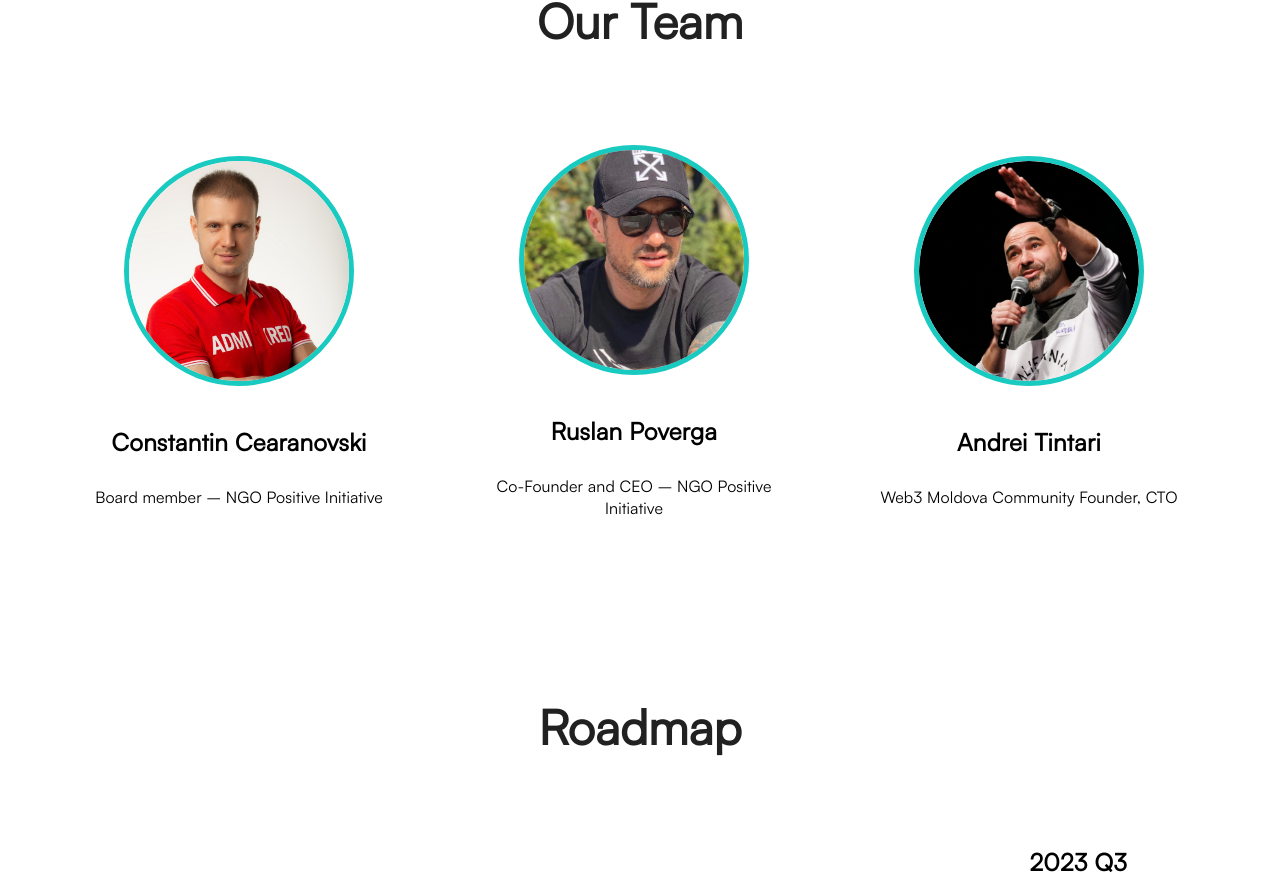
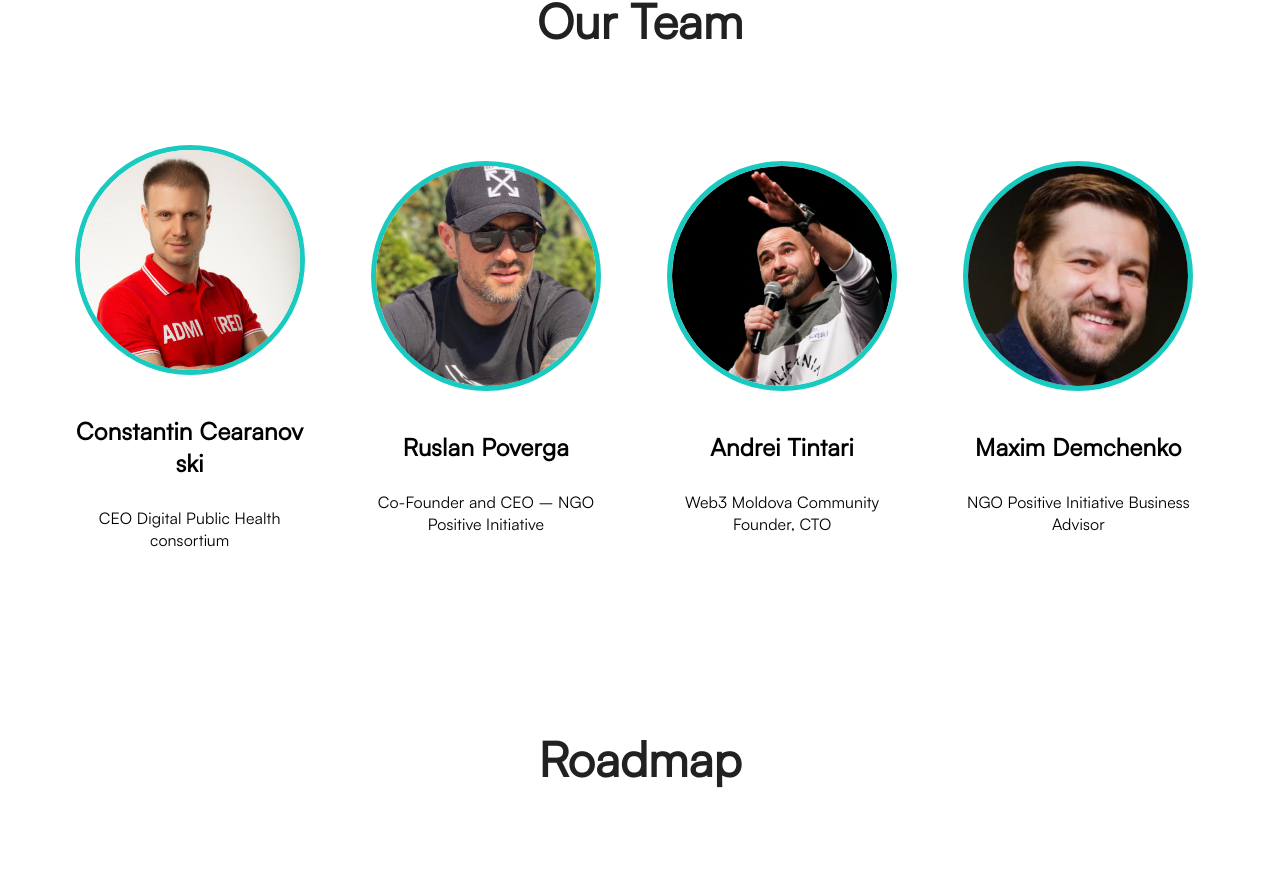
Before and after one commit to iovitatudor/blockaids, a Vue app: page / in a window 1280 px wide. Shown: the part 4448-5330 px from the top of the page. Built offline with nearby package versions, Linux system fonts and the light colour scheme.

Commit message:
Add new team member

```diff
--- a/src/components/TeamSection.vue
+++ b/src/components/TeamSection.vue
@@ -25,7 +25,7 @@ export default {
         id: 0,
         photo: "team1.jpg",
         name: "Constantin Cearanovski",
-        role: "Board member – NGO Positive Initiative",
+        role: "CEO Digital Public Health consortium",
       },
       {
         id: 1,
@@ -39,6 +39,12 @@ export default {
         name: "Andrei Tintari",
         role: "Web3 Moldova Community Founder, CTO",
       },
+      {
+        id: 2,
+        photo: "image-Max-591.png",
+        name: "Maxim Demchenko",
+        role: "NGO Positive Initiative Business Advisor",
+      },
     ],
   }),
 };
--- a/src/components/ui/TeamCard.vue
+++ b/src/components/ui/TeamCard.vue
@@ -1,5 +1,5 @@
 <template lang="">
-  <v-col cols="8" md="4" sm="6" align-self="center" class="mt-3">
+  <v-col cols="8" md="3" sm="6" align-self="center" class="mt-3">
     <v-card
       color="transparent"
       elevation="0"
```
Also changed, not shown: src/assets/img/image-Max-591.png (added), 1 other file (tests, documents, lock files or other folders).
